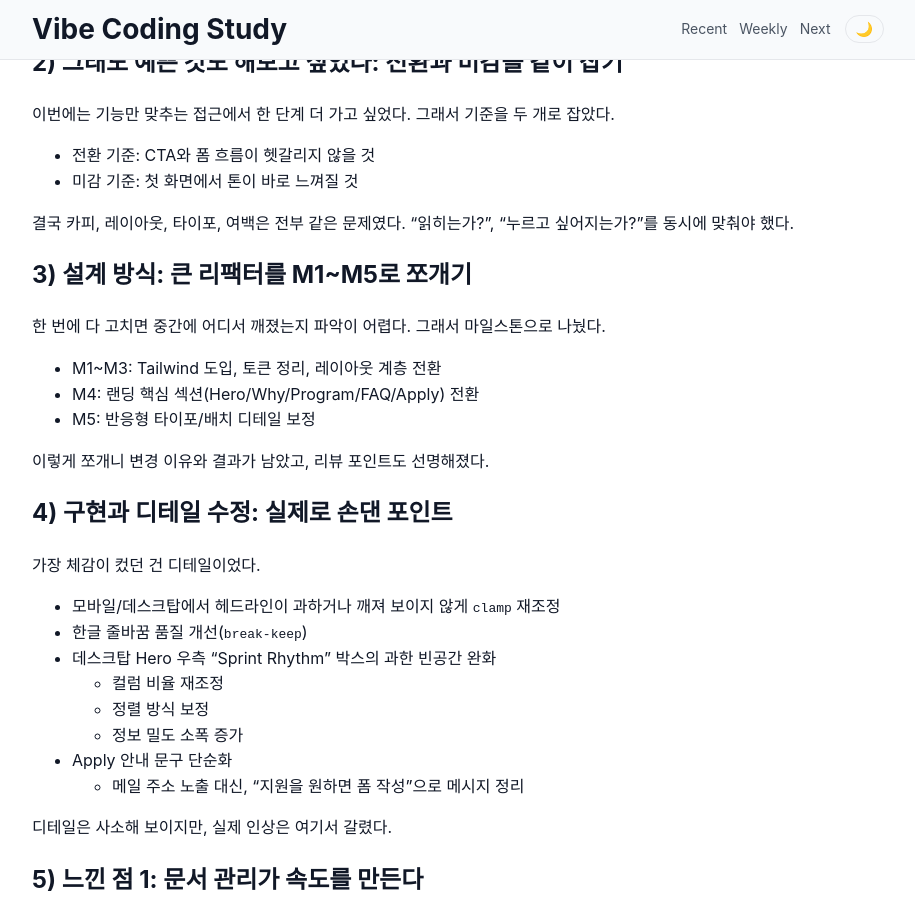
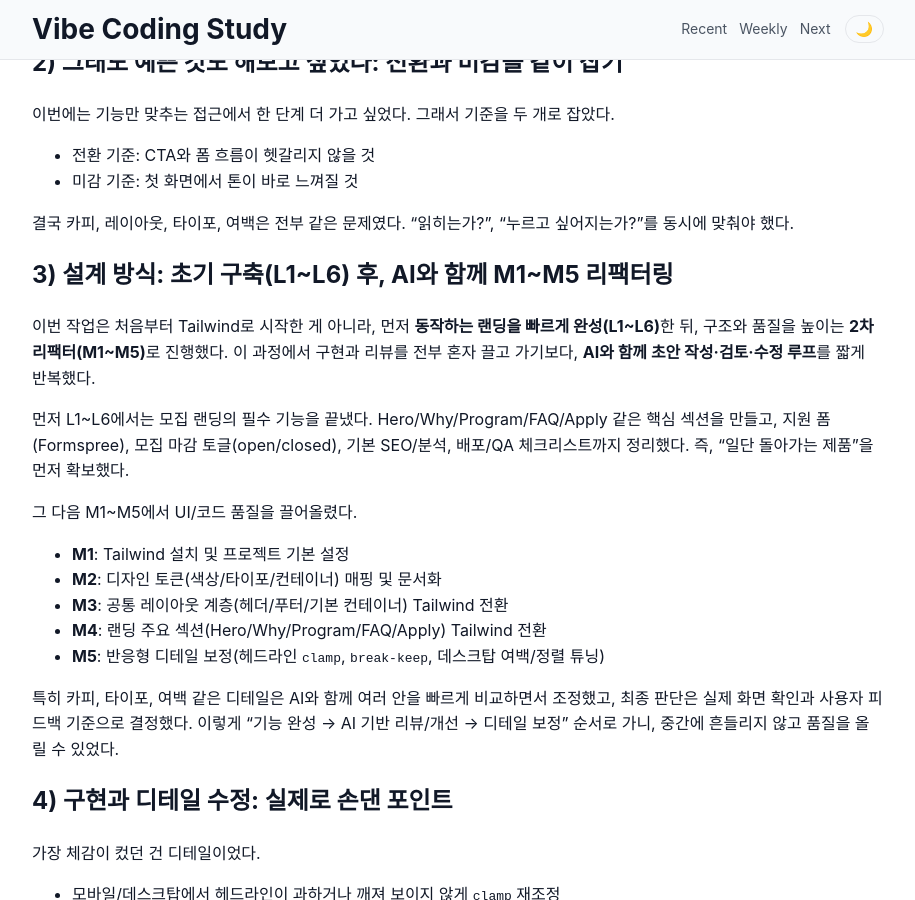
Before and after one commit to porits789/porits789.github.io, a Jekyll site: the page built from _posts/2026-03-08-vibe-study-landing-build-retrospective.md, in a window 1280 px wide and 900 px high, scrolled down 2609 px. Shown: the whole window, without its empty margins (182-1097 px from the left). Built offline with Jekyll 4.4.1, drawn with Linux system fonts in a browser that asks for light colours.

Commit message:
post: clarify L1~L6 to M1~M5 flow and AI review collaboration

```diff
--- a/_posts/2026-03-08-vibe-study-landing-build-retrospective.md
+++ b/_posts/2026-03-08-vibe-study-landing-build-retrospective.md
@@ -33,15 +33,21 @@ status: published
 
 결국 카피, 레이아웃, 타이포, 여백은 전부 같은 문제였다. "읽히는가?", "누르고 싶어지는가?"를 동시에 맞춰야 했다.
 
-## 3) 설계 방식: 큰 리팩터를 M1~M5로 쪼개기
+## 3) 설계 방식: 초기 구축(L1~L6) 후, AI와 함께 M1~M5 리팩터링
 
-한 번에 다 고치면 중간에 어디서 깨졌는지 파악이 어렵다. 그래서 마일스톤으로 나눴다.
+이번 작업은 처음부터 Tailwind로 시작한 게 아니라, 먼저 **동작하는 랜딩을 빠르게 완성(L1~L6)**한 뒤, 구조와 품질을 높이는 **2차 리팩터(M1~M5)**로 진행했다. 이 과정에서 구현과 리뷰를 전부 혼자 끌고 가기보다, **AI와 함께 초안 작성·검토·수정 루프**를 짧게 반복했다.
 
-- M1~M3: Tailwind 도입, 토큰 정리, 레이아웃 계층 전환
-- M4: 랜딩 핵심 섹션(Hero/Why/Program/FAQ/Apply) 전환
-- M5: 반응형 타이포/배치 디테일 보정
+먼저 L1~L6에서는 모집 랜딩의 필수 기능을 끝냈다. Hero/Why/Program/FAQ/Apply 같은 핵심 섹션을 만들고, 지원 폼(Formspree), 모집 마감 토글(open/closed), 기본 SEO/분석, 배포/QA 체크리스트까지 정리했다. 즉, "일단 돌아가는 제품"을 먼저 확보했다.
 
-이렇게 쪼개니 변경 이유와 결과가 남았고, 리뷰 포인트도 선명해졌다.
+그 다음 M1~M5에서 UI/코드 품질을 끌어올렸다.
+
+- **M1**: Tailwind 설치 및 프로젝트 기본 설정
+- **M2**: 디자인 토큰(색상/타이포/컨테이너) 매핑 및 문서화
+- **M3**: 공통 레이아웃 계층(헤더/푸터/기본 컨테이너) Tailwind 전환
+- **M4**: 랜딩 주요 섹션(Hero/Why/Program/FAQ/Apply) Tailwind 전환
+- **M5**: 반응형 디테일 보정(헤드라인 `clamp`, `break-keep`, 데스크탑 여백/정렬 튜닝)
+
+특히 카피, 타이포, 여백 같은 디테일은 AI와 함께 여러 안을 빠르게 비교하면서 조정했고, 최종 판단은 실제 화면 확인과 사용자 피드백 기준으로 결정했다. 이렇게 "기능 완성 → AI 기반 리뷰/개선 → 디테일 보정" 순서로 가니, 중간에 흔들리지 않고 품질을 올릴 수 있었다.
 
 ## 4) 구현과 디테일 수정: 실제로 손댄 포인트
 
```
